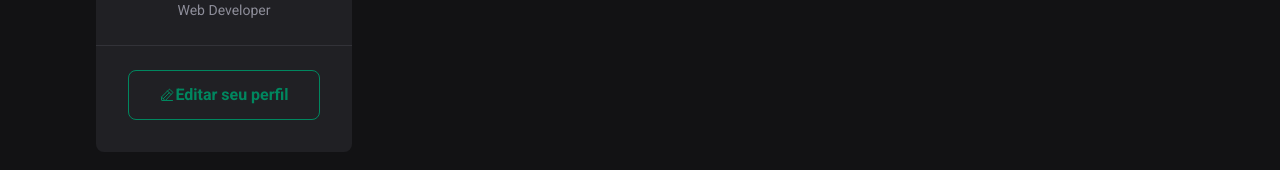
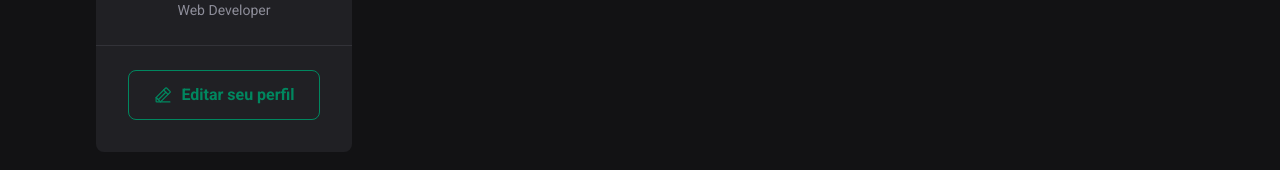
Before and after one commit to srlarissa/Projeto-1---Rede-Social, a React (Vite) app in the folder rocketseat-redesocial/: page / in a window 1280 px wide. Shown: the part 261-431 px from the top of the page. Built offline with nearby package versions, Linux system fonts and the light colour scheme.

Commit message:
feat(Sidebar): Icone, estilização e posicionamento btn Editar Perfil

```diff
--- a/rocketseat-redesocial/src/components/Sidebar.jsx
+++ b/rocketseat-redesocial/src/components/Sidebar.jsx
@@ -17,7 +17,9 @@ export function Sidebar(){
             </div>
             <footer>
                 <a href="#">
-                    <PencilLine />
+                    <PencilLine
+                        size={20}
+                    />
                     Editar seu perfil
                 </a>
             </footer>
--- a/rocketseat-redesocial/src/components/Sidebar.module.css
+++ b/rocketseat-redesocial/src/components/Sidebar.module.css
@@ -59,5 +59,6 @@
     display: flex;
     align-items: center;
     justify-content: center;
+    gap: 0.5rem;
 
 }
```
